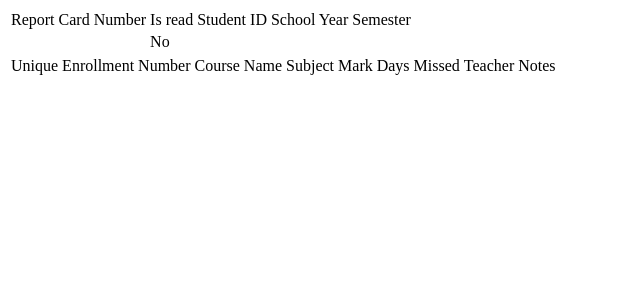
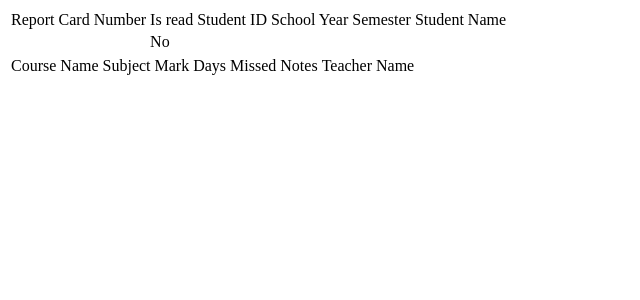
Before and after one commit to rlatorraca/CIS2261_Team_Talent_FP_Code, a PHP site: page /php/reporting/displayReportCard.php in a window 1280 px wide. Shown: the top 300 px of the page, without its empty margins (0-640 px from the left). Run offline with PHP 8.4, Linux system fonts and the light colour scheme; data comes from the database, SQL or seed files in the repository; data that the repository does not hold is empty.

Commit message:
More changes to sql

```diff
--- a/php/reporting/displayReportCard.php
+++ b/php/reporting/displayReportCard.php
@@ -29,7 +29,10 @@
         //Thanks!
         //SQL to pull overall report card details (Report card to identify a student before the extraction of enrollment data).
         //Be sure to pull the selected student from the requestReportCard.php page to extract the correct student information
-        $query1 = "SELECT * FROM reportcard WHERE studentID = '$studentID';";
+        $query1 = "SELECT reportCardID, isRead, reportcard.studentID, schoolYear, semesterNum, student.firstName, student.lastName
+                    FROM reportcard, student
+                    WHERE reportcard.studentID = '$studentID'
+                    AND student.studentID = reportcard.studentID;";
 
         $result1 = $database->query($query1);
 
@@ -42,7 +45,8 @@
                 $studID = $row["studentID"];
                 $schoolYear = $row["schoolYear"];
                 $semesterNum = $row["semesterNum"];
-
+                $studentFirstName = $row["firstName"];
+                $studentLastName = $row["lastName"];
             }
     ?>
     <table>
@@ -53,6 +57,7 @@
                 <td>Student ID</td>
                 <td>School Year</td>
                 <td>Semester</td>
+                <td>Student Name</td>
             </tr>
         </thead>
         <tbody>
@@ -62,6 +67,7 @@
                 <td><?php echo $studID; ?></td>
                 <td><?php echo $schoolYear; ?></td>
                 <td><?php echo $semesterNum; ?></td>
+                <td><?php echo $studentFirstName." ".$studentLastName; ?></td>
             </tr>
         </tbody>
     </table>
@@ -71,9 +77,9 @@
             echo "<p>No results</p>";
         }
             //SQL for individual Enrollments
-        $query2 = "SELECT enrollment.enrollmentID, course.courseName, subject.subjectCode, mark, attendance,
-                    notes
-                    FROM student, enrollment, course, courseoffering, subject, semester
+        $query2 = "SELECT course.courseName, subject.subjectCode, mark, attendance,
+                    notes, educator.firstName, educator.lastName
+                    FROM student, enrollment, course, courseoffering, subject, semester, educator
                     WHERE enrollment.studentID = '$studentID'
                     AND student.studentID = enrollment.studentID
                     AND enrollment.schoolYear = '$schoolYear'
@@ -82,7 +88,8 @@
                     AND semester.semesterNum = enrollment.semesterNum
                     AND course.subjectCode = subject.subjectCode
                     AND courseoffering.courseID = course.courseID
-                    AND enrollment.classID = courseoffering.classID;";
+                    AND enrollment.classID = courseoffering.classID
+                    AND courseoffering.educatorID = educator.educatorID;";
 
         $result2 = $database->query($query2);
 
@@ -92,12 +99,12 @@
             <table>
                 <thead>
                 <tr>
-                    <td>Unique Enrollment Number</td>
                     <td>Course Name</td>
                     <td>Subject</td>
                     <td>Mark</td>
                     <td>Days Missed</td>
-                    <td>Teacher Notes</td>
+                    <td>Notes</td>
+                    <td>Teacher Name</td>
                 </tr>
                 </thead>
             <?php
@@ -106,12 +113,12 @@
                 ?>
                 <tbody>
                     <tr>
-                        <td> <?php echo $row["enrollmentID"]; ?></td>
                         <td> <?php echo $row["courseName"]; ?></td>
                         <td> <?php echo $row["subjectCode"]; ?></td>
                         <td> <?php if ($row["mark"] == ""){ echo "Empty"; } else { echo $row["mark"]; } ?></td>
                         <td> <?php if ($row["attendance"] == "") { echo "0 days"; } else { echo $row["attendance"]; } ?></td>
                         <td> <?php if ($row["notes"] == "") { echo "Empty"; } else { echo $row["notes"]; } ?></td>
+                        <td> <?php echo $row["firstName"]." ".$row["lastName"]; ?></td>
                     </tr>
                 </tbody>
                 <?php } ?>
```
